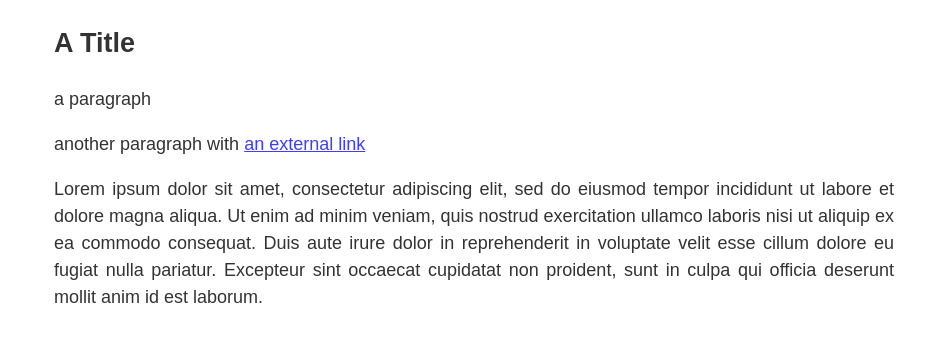
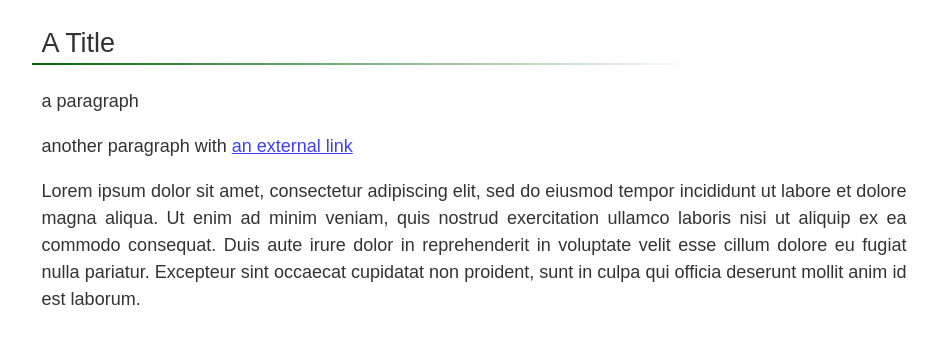
Before and after one commit to dlesbre/site-interludes, a Django app: page / in a window 1280 px wide. Shown: the part 248-592 px from the top of the page, without its empty margins (166-1104 px from the left). Run offline with Django 3.2, Linux system fonts and the light colour scheme.

Commit message:
Added style for section headers

```diff
--- a/home/static/css/style.css
+++ b/home/static/css/style.css
@@ -75,11 +75,19 @@ section {
 
 section > * {
 	max-width: 960px;
+	margin-left: 15%;
+	margin-right: 15%;
+	padding-left: 10px;
+	padding-right: 10px;
+}
 
-	margin-left: calc(50% - 480px);
-	margin-right: calc(50% - 480px);
-	padding-left: 60px;
-	padding-right: 60px;
+section h2 {
+	font-size: 1.5rem;
+	font-weight: 300;
+	text-align: left;
+	border-bottom: 2px solid #006809;
+	border-image-source: linear-gradient(to right, #006809 0%, transparent 75%);
+	border-image-slice: 1;
 }
 
 section p {
--- a/home/templates/home.html
+++ b/home/templates/home.html
@@ -22,7 +22,7 @@
 			<a href="/" class="internal"><div class="navlink">Bouton autre</div></a>
 		</nav>
 		<section>
-			<h1>A Title</h1>
+			<h2>A Title</h2>
 			<p>a paragraph</p>
 			<p>another paragraph with <a href="http://www.google.com" class="external">an external link</a></p>
 			<p>Lorem ipsum dolor sit amet, consectetur adipiscing elit, sed do eiusmod tempor incididunt ut labore et dolore magna aliqua. Ut enim ad minim veniam, quis nostrud exercitation ullamco laboris nisi ut aliquip ex ea commodo consequat. Duis aute irure dolor in reprehenderit in voluptate velit esse cillum dolore eu fugiat nulla pariatur. Excepteur sint occaecat cupidatat non proident, sunt in culpa qui officia deserunt mollit anim id est laborum.</p>
```
